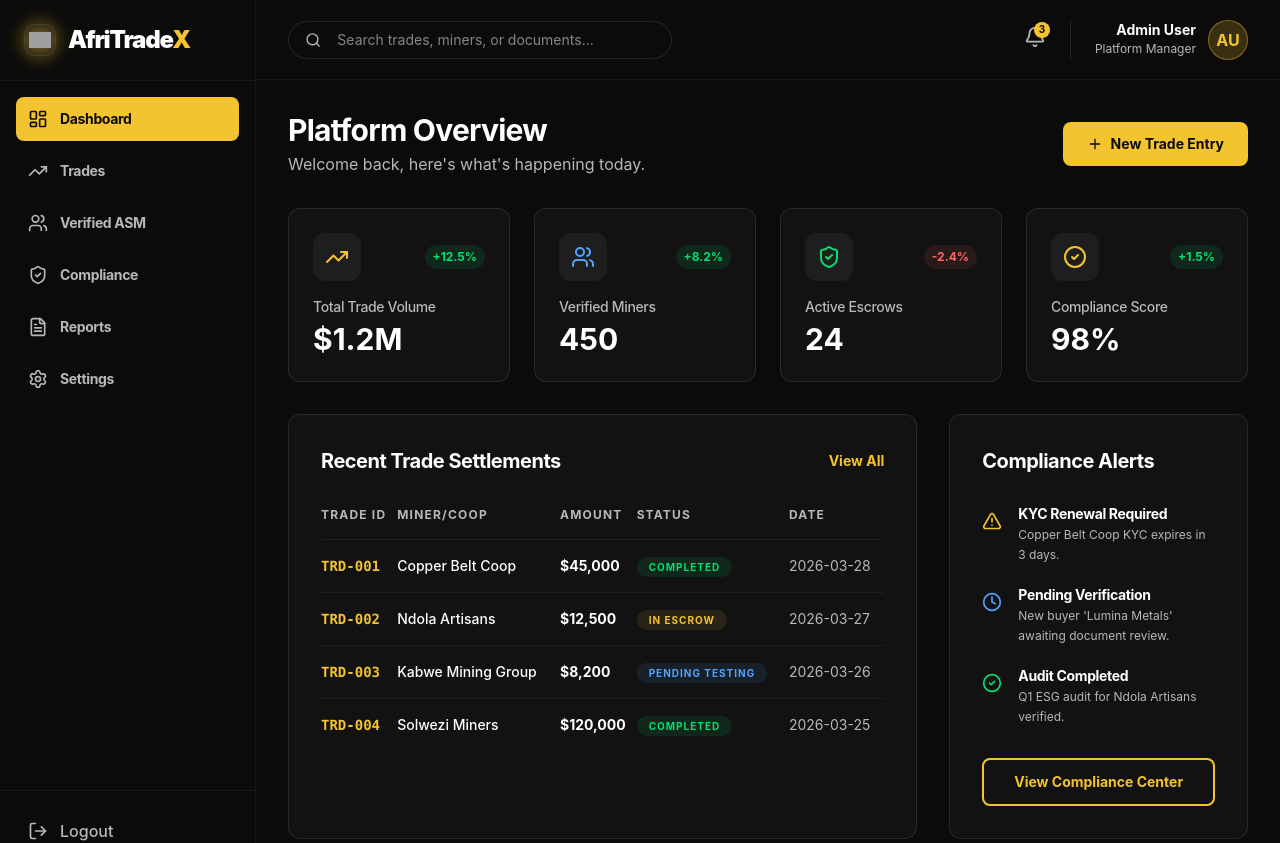
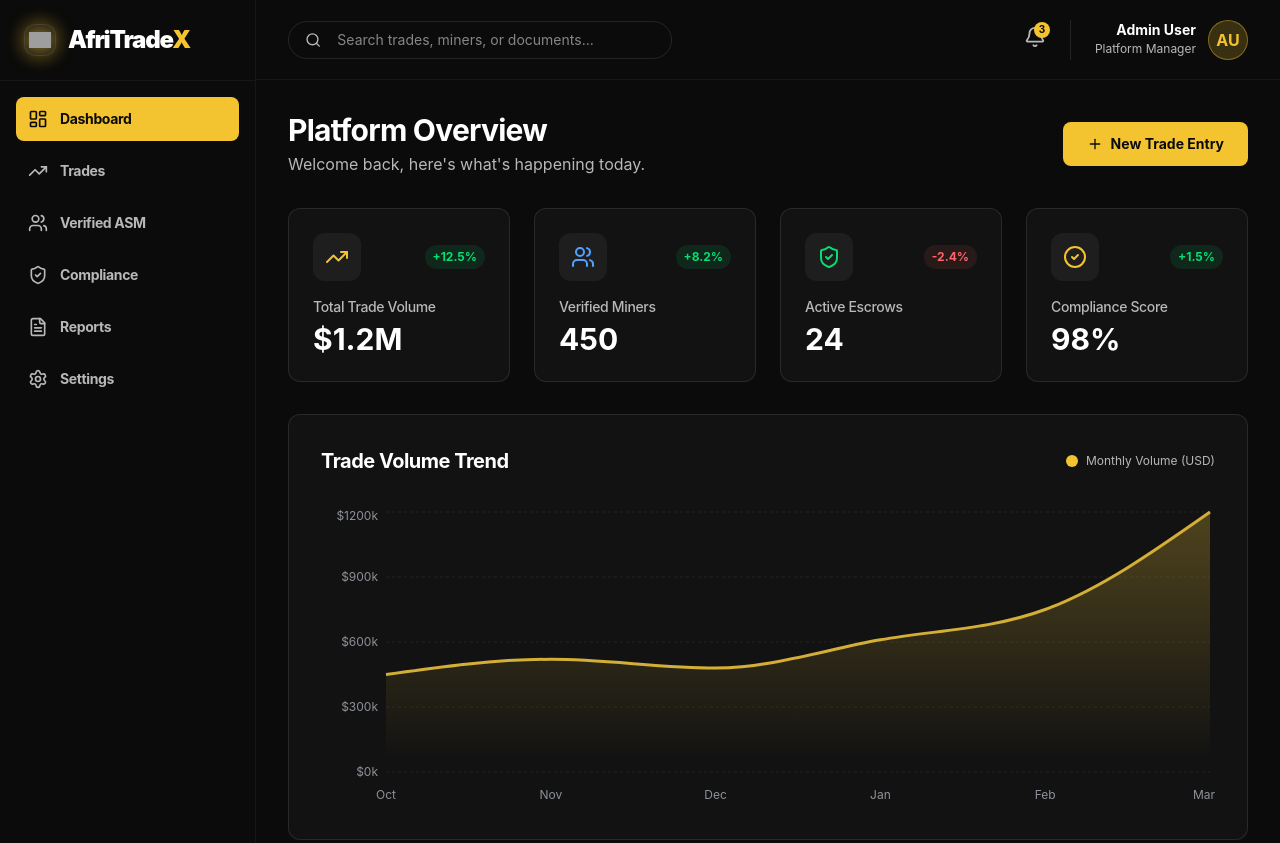
Before and after one commit to Mogdvd1/AfriTradeXafrica, a React (Vite) app: page /dashboard in a window 1280 px wide. Shown: the top 843 px of the page. Built offline with nearby package versions, Linux system fonts and the light colour scheme; grey boxes are pictures that could not be loaded.

Commit message:
feat: Add trade volume chart to dashboard
Introduces Recharts to visualize trade volume trends on the dashboard. This provides users with a clear overview of historical trading activity. Also updates Redux Toolkit to the latest version.

```diff
--- a/package.json
+++ b/package.json
@@ -22,6 +22,7 @@
     "react": "^19.0.0",
     "react-dom": "^19.0.0",
     "react-router-dom": "^7.13.2",
+    "recharts": "^3.8.1",
     "tailwind-merge": "^3.5.0",
     "vite": "^6.2.0"
   },
--- a/src/pages/Dashboard.tsx
+++ b/src/pages/Dashboard.tsx
@@ -18,6 +18,15 @@ import {
   Shield,
   Plus
 } from 'lucide-react';
+import {
+  AreaChart,
+  Area,
+  XAxis,
+  YAxis,
+  CartesianGrid,
+  Tooltip,
+  ResponsiveContainer
+} from 'recharts';
 import { useNavigate } from 'react-router-dom';
 import Logo from '../components/Logo';
 import TwoFactorModal from '../components/TwoFactorModal';
@@ -27,6 +36,15 @@ const stats = [
   { name: 'Verified Miners', value: '450', change: '+8.2%', icon: Users, color: 'text-blue-400' },
   { name: 'Active Escrows', value: '24', change: '-2.4%', icon: ShieldCheck, color: 'text-green-400' },
   { name: 'Compliance Score', value: '98%', change: '+1.5%', icon: CheckCircle2, color: 'text-gold' },
+];
+
+const chartData = [
+  { month: 'Oct', volume: 450000 },
+  { month: 'Nov', volume: 520000 },
+  { month: 'Dec', volume: 480000 },
+  { month: 'Jan', volume: 610000 },
+  { month: 'Feb', volume: 750000 },
+  { month: 'Mar', volume: 1200000 },
 ];
 
 const recentTrades = [
@@ -165,6 +183,65 @@ export default function Dashboard() {
                   <p className="text-3xl font-bold text-white mt-1">{stat.value}</p>
                 </motion.div>
               ))}
+            </div>
+
+            {/* Trade Volume Chart */}
+            <div className="glass-card p-8 border-white/5">
+              <div className="flex items-center justify-between mb-8">
+                <h2 className="text-xl font-bold text-white">Trade Volume Trend</h2>
+                <div className="flex items-center gap-4">
+                  <div className="flex items-center gap-2">
+                    <div className="w-3 h-3 rounded-full bg-gold" />
+                    <span className="text-xs text-soft-grey">Monthly Volume (USD)</span>
+                  </div>
+                </div>
+              </div>
+              <div className="h-[300px] w-full">
+                <ResponsiveContainer width="100%" height="100%">
+                  <AreaChart data={chartData}>
+                    <defs>
+                      <linearGradient id="colorVolume" x1="0" y1="0" x2="0" y2="1">
+                        <stop offset="5%" stopColor="#D4AF37" stopOpacity={0.3}/>
+                        <stop offset="95%" stopColor="#D4AF37" stopOpacity={0}/>
+                      </linearGradient>
+                    </defs>
+                    <CartesianGrid strokeDasharray="3 3" stroke="#ffffff10" vertical={false} />
+                    <XAxis
+                      dataKey="month"
+                      stroke="#8E9299"
+                      fontSize={12}
+                      tickLine={false}
+                      axisLine={false}
+                      dy={10}
+                    />
+                    <YAxis
+                      stroke="#8E9299"
+                      fontSize={12}
+                      tickLine={false}
+                      axisLine={false}
+                      tickFormatter={(value) => `$${value / 1000}k`}
+                    />
+                    <Tooltip
+                      contentStyle={{
+                        backgroundColor: '#151619',
+                        border: '1px solid #ffffff10',
+                        borderRadius: '8px',
+                        fontSize: '12px'
+                      }}
+                      itemStyle={{ color: '#D4AF37' }}
+                      formatter={(value: number) => [`$${value.toLocaleString()}`, 'Volume']}
+                    />
+                    <Area
+                      type="monotone"
+                      dataKey="volume"
+                      stroke="#D4AF37"
+                      strokeWidth={3}
+                      fillOpacity={1}
+                      fill="url(#colorVolume)"
+                    />
+                  </AreaChart>
+                </ResponsiveContainer>
+              </div>
             </div>
 
             {/* Main Grid */}
```
Also changed, not shown: 1 other file (tests, documents, lock files or other folders).
